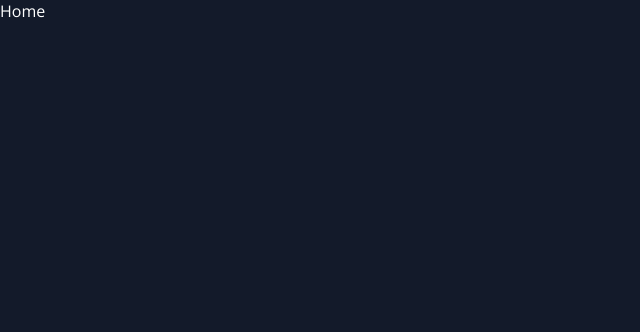
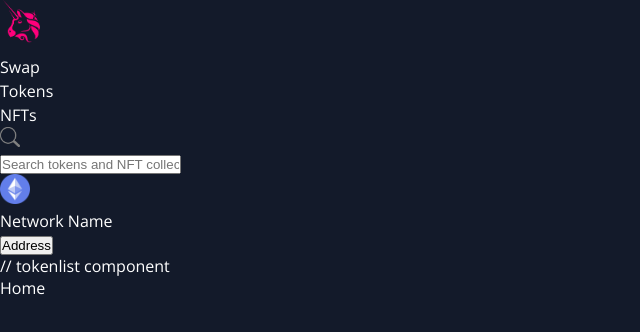
Before and after one commit to paritomarrr/Uniswap-clone-with-create-web3-dapp, a Next.js app in the folder frontend/: page / in a window 1280 px wide. Shown: the top 332 px of the page, without its empty margins (0-640 px from the left). Built offline with nearby package versions, Linux system fonts and the light colour scheme.

Commit message:
navbar structure

```diff
--- a/frontend/assets/index.js
+++ b/frontend/assets/index.js
@@ -6,8 +6,10 @@ import WBTC from './WBTC.png'
 import WETH from './WETH.png'
 import Search from './search.png'
 import Toggle from './Toggle.png'
+import logo from './logo.png'
 
 export default {
+    logo,
     ETH,
     DAI,
     USDC,
--- a/frontend/components/Navbar/Navbar.jsx
+++ b/frontend/components/Navbar/Navbar.jsx
@@ -1,8 +1,73 @@
-import React from 'react'
+import React, {useState, useEffect, useContext} from 'react'
+import Image from 'next/image'
+import Link from 'next/link'
+// internal imports
+import Styles from "./Navbar.module.css"
+import images from '../../assets'
+import {Modal, TokenList} from '../index'
 
 const Navbar = () => {
+  const menuItems = [
+    {
+      name: "Swap",
+      link: "/"
+    },
+    {
+      name: "Tokens",
+      link: "/"
+    },
+    {
+      name: "NFTs",
+      link: "/"
+    }
+  ]
+  // state
+  const [openModal, setOpenModal] = useState(false)
+  const [openTokenBox, setOpenTokenBox] = useState(false)
+
   return (
-    <div>Navbar</div>
+    (
+      <div className={Styles.navbar}>
+        <div className={Styles.Navbar_Box}>
+        {/* logo */}
+        <div className={Styles.Navbar_Box_Left}>
+          <div className={Styles.Navbar_Box_Left_Logo}>
+            <Image src={images.logo} alt="logo" width={50} height={50} />
+          </div>
+          <div className={Styles.Navbar_Box_Left_Menu}>
+            {menuItems.map((item, index) => (
+           <Link key={index + 1} href={{pathname: `${item.name}, query: ${item.link}`}}>
+            <p className={Styles.Navbar_Box_Left_Menu_Item}>{item.name}</p>
+           </Link>
+                ))}
+          </div>
+        </div>
+        {/* middle */}
+        <div className={Styles.Navbar_Box_Middle}>
+          <div className={Styles.Navbar_Box_Middle_Search}>
+            <div className={Styles.Navbar_Box_Middle_Search_Img}>
+              <Image src={images.Search} alt="search" width={20} height={20} />
+            </div>
+            <input type="text" placeholder="Search tokens and NFT collections" />
+          </div>
+        </div>
+        {/* right */}
+        <div className={Styles.Navbar_Box_Right}>
+          <div className={Styles.Navbar_Box_Right_Box}>
+            <div className={Styles.Navbar_Box_Right_Box_Img}>
+              <Image src={images.ETH} alt="Ether" width={30} height={30} />
+              </div>
+              <p>Network Name</p>
+          </div>
+          <button onClick={() => {}}>Address</button>
+          {openModal && <Modal setOpenModal={setOpenModal} connectWallet="Connect" />}
+        </div>
+        </div>
+
+        // tokenlist component
+        {openTokenBox && (<TokenList tokenData = "hey" TokenList setOpenTokenBox={setOpenTokenBox} />)}
+        </div>
+    )
   )
 }
 
--- a/frontend/pages/_app.js
+++ b/frontend/pages/_app.js
@@ -1,7 +1,13 @@
 import "../styles/globals.css";
 
+import { Navbar } from "../components";
 const MyApp = ({ Component, pageProps }) => {
-		  return <Component {...pageProps} />;
+		  return (
+			<div>
+				<Navbar />
+				<Component {...pageProps} />
+			</div>
+		  )
 }
 
 export default MyApp;
```
Also changed, not shown: frontend/components/TokenList/TokenList.jsx (added), frontend/components/TokenList/TokenList.module.css (added).
